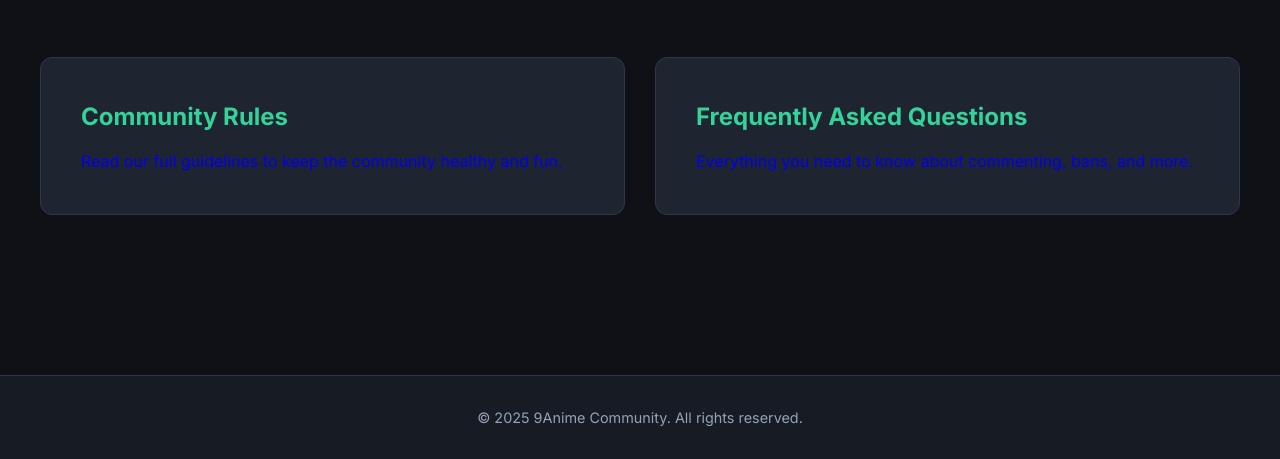
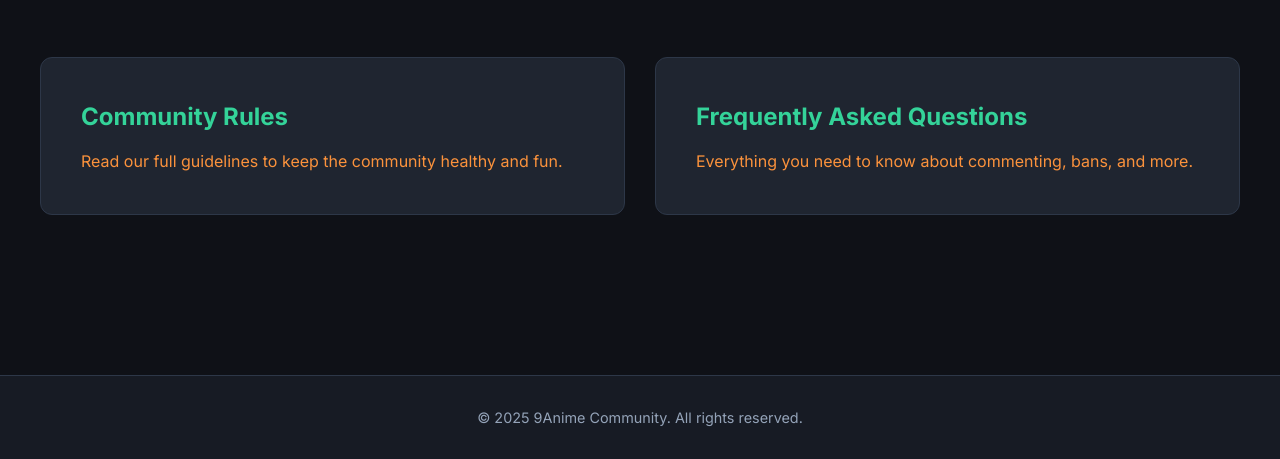
Before and after one commit to businessforsuman-maker/rules, a website: page public/index.html in a window 1280 px wide. Shown: the part 437-896 px from the top of the page. Drawn offline with Linux system fonts and the light colour scheme.

Commit message:
Update styles.css

```diff
--- a/public/styles.css
+++ b/public/styles.css
@@ -55,6 +55,7 @@ nav a.active { color: var(--color-primary); border-bottom: 2px solid var(--color
 }
 .quick-links .card:hover { transform: translateY(-10px); box-shadow: 0 20px 40px rgba(0,0,0,0.4); }
 .quick-links .card h3 { color: var(--color-primary); margin-bottom: 12px; font-size: 1.5rem; }
+.quick-links .card p { color: var(--color-accent);}
 
 /* Rules Page */
 .rules-header h2 { font-size: 2.8rem; text-align: center; margin-bottom: 16px; }
```
